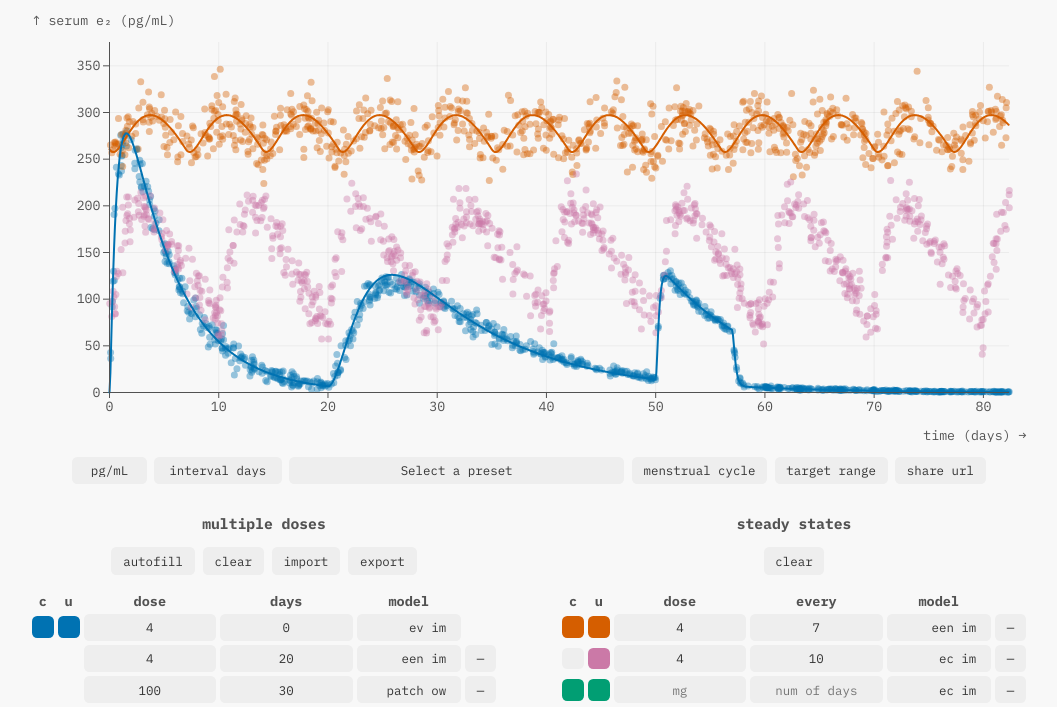
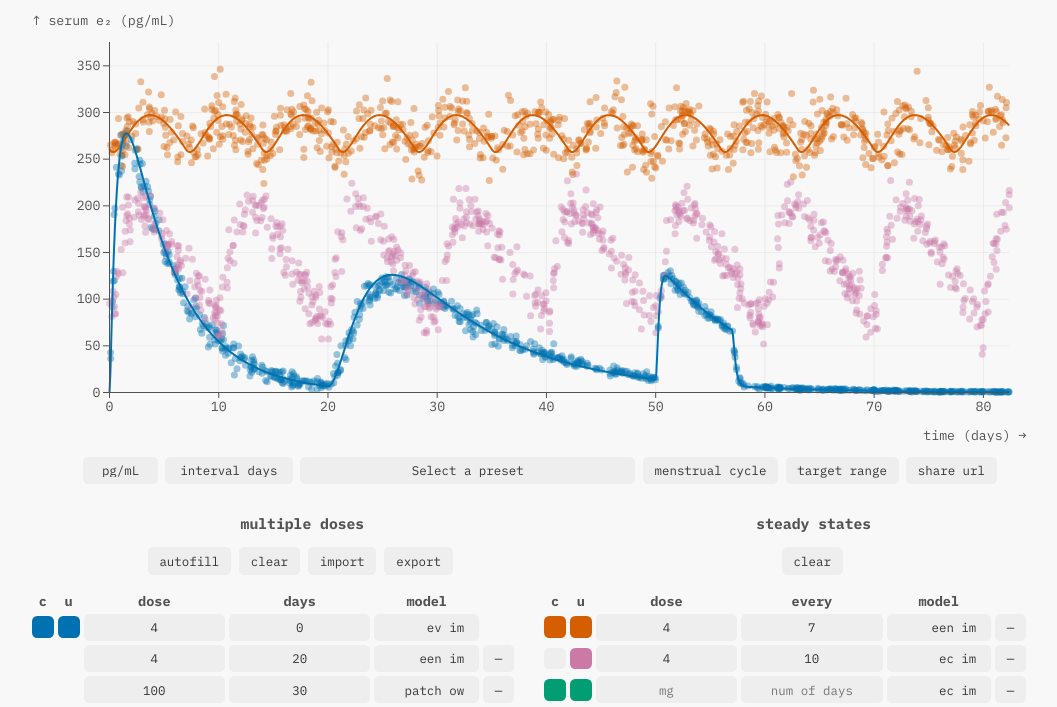
Before and after one commit to WHSAH/estrannaise.js, a website: page index.html in a window 1280 px wide. Shown: the part 93-800 px from the top of the page, without its empty margins (111-1168 px from the left). Drawn offline with Linux system fonts and the light colour scheme.

Commit message:
obsessive left-side alignments, perfect bottom text margins prior to small screen switch

```diff
--- a/css/styles.css
+++ b/css/styles.css
@@ -140,7 +140,38 @@ a:link, a:visited {
     #logo {
         align-items: center;
     }
+
 }
+
+@media (min-width: 769px) {
+    #multidose-title {
+        margin-left: 4.0rem;
+    }
+
+    #multidose-buttons {
+        margin-left: 3.7rem;
+    }
+
+    #steadystate-title {
+        margin-left: 3.9rem;
+    }
+
+    #steadystate-buttons {
+        margin-left: 3.7rem;
+    }
+
+
+    .options-container {
+        justify-content: center;
+        margin-left: 1.5rem;
+    }
+
+    .bottom-text {
+        margin-left: 3.7rem;
+        max-width: 44rem;
+    }
+}
+
 
 @media (pointer:none), (pointer:coarse) {
 
@@ -167,6 +198,7 @@ a:link, a:visited {
     grid-area: options-container;
     display: flex;
     flex-wrap: wrap;
+    justify-content: center;
     gap: 0.5rem;
 }
 
@@ -238,7 +270,6 @@ a:link, a:visited {
 
 .bottom-text {
     grid-area: bottom-text;
-    max-width: 45rem;
 }
 
 .overlay {
@@ -299,7 +330,7 @@ input.flat-input {
     background-color: var(--standout-background-color);
     color: var(--strong-foreground);
     text-align: center;
-    max-width: 9rem;
+    max-width: 9.61rem;
     width: 100%;
     height: var(--element-height);
     font-size: var(--font-size-for-dummies-like-safari);
```
